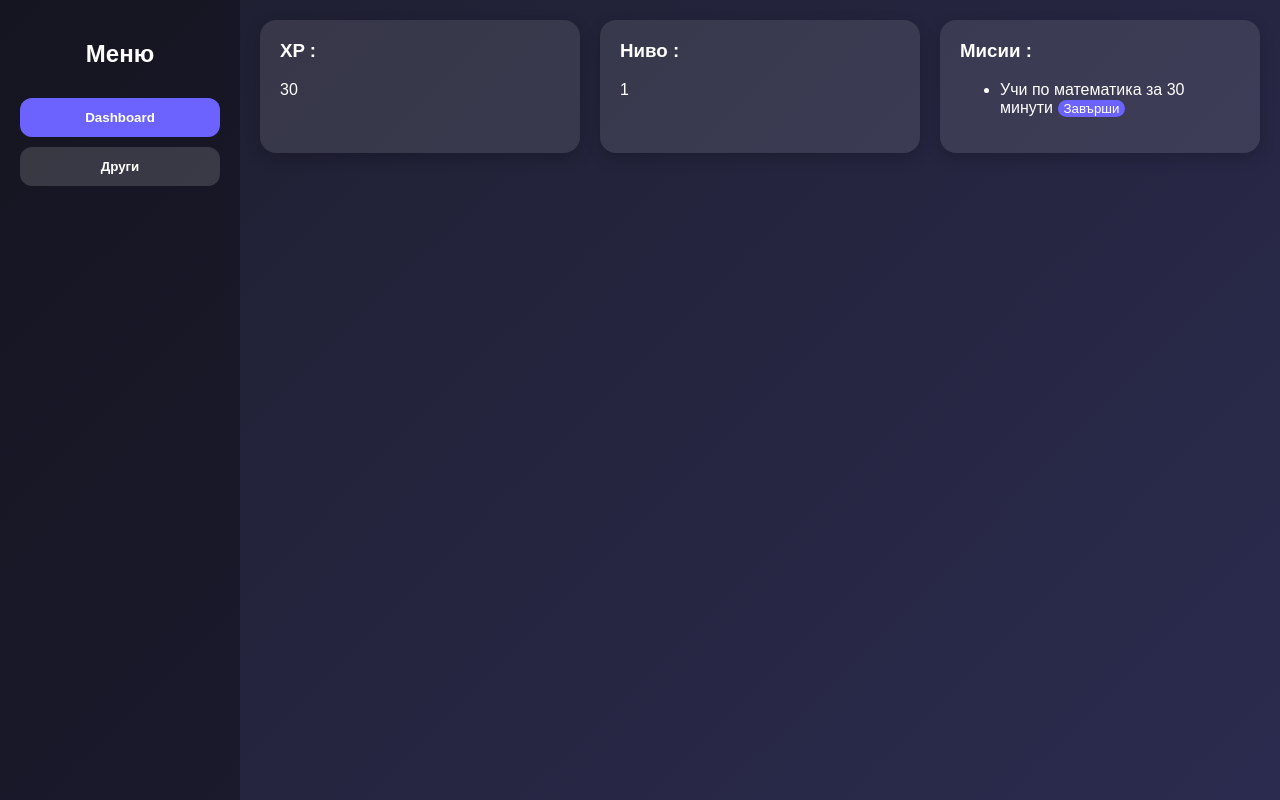
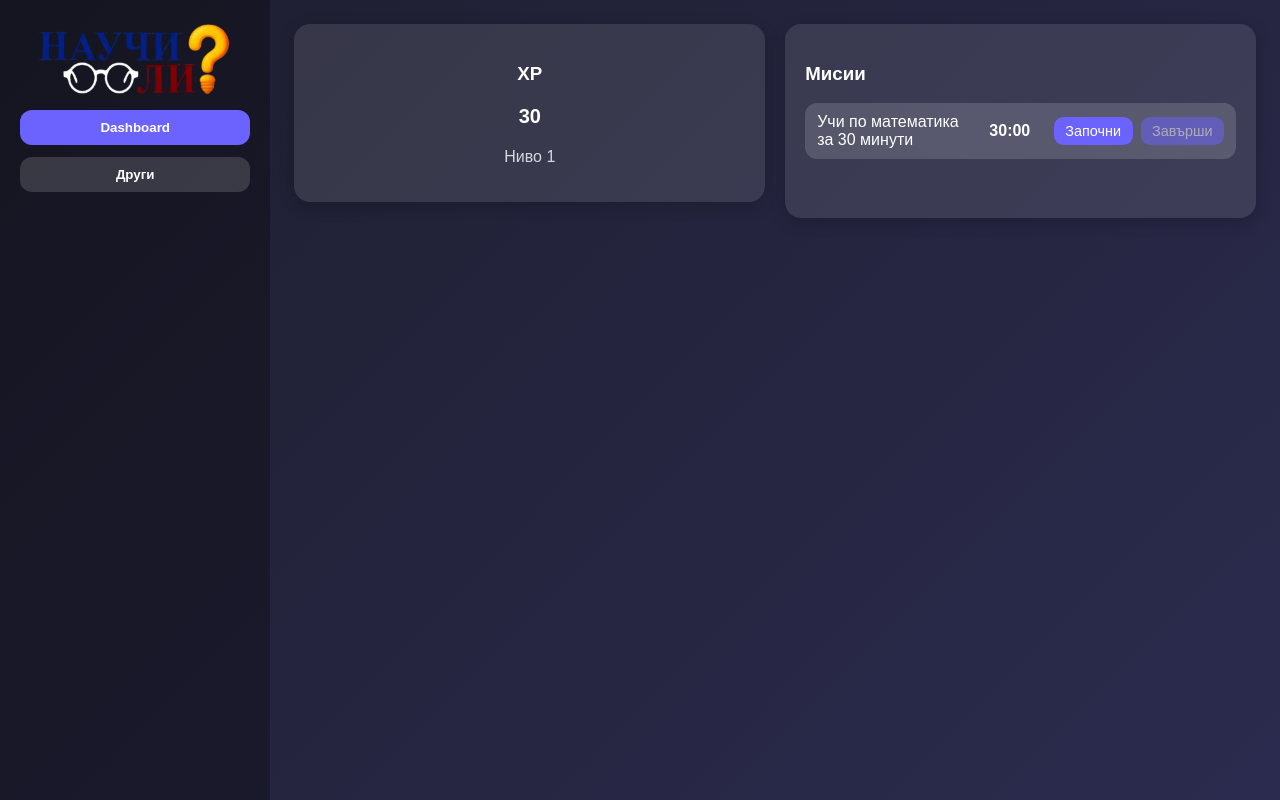
Before and after one commit to kganev26/NOIT-23, a Flask app: page /dashboard in a window 1280 px wide. Run offline with Flask 3, Linux system fonts and the light colour scheme; a user stored in the database is signed in; data comes from the database, SQL or seed files in the repository; both versions use the stored data as it was after the commit.

Commit message:
AddedTimer

```diff
--- a/app.py
+++ b/app.py
@@ -1,6 +1,11 @@
 from flask import Flask, render_template, redirect, url_for, request
 from flask_sqlalchemy import SQLAlchemy
-from flask_login import LoginManager, UserMixin, login_user, login_required, logout_user, current_user
+from flask_login import (
+    LoginManager, UserMixin,
+    login_user, login_required,
+    logout_user, current_user
+)
+from datetime import datetime, timedelta
 
 app = Flask(__name__)
 app.config['SECRET_KEY'] = 'dev-secret-key'
@@ -11,6 +16,7 @@ login_manager = LoginManager(app)
 login_manager.login_view = 'login'
 
 
+
 class User(UserMixin, db.Model):
     id = db.Column(db.Integer, primary_key=True)
     username = db.Column(db.String(100), unique=True, nullable=False)
@@ -18,12 +24,16 @@ class User(UserMixin, db.Model):
     xp = db.Column(db.Integer, default=0)
     level = db.Column(db.Integer, default=1)
 
+
 class Mission(db.Model):
     id = db.Column(db.Integer, primary_key=True)
-    title = db.Column(db.String(200), nullable=False)
-    xp_reward = db.Column(db.Integer, default=50)
+    title = db.Column(db.String(200))
+    xp_reward = db.Column(db.Integer)
+    duration = db.Column(db.Integer, nullable=True)
+    started_at = db.Column(db.DateTime, nullable=True)
     completed = db.Column(db.Boolean, default=False)
     user_id = db.Column(db.Integer, db.ForeignKey('user.id'))
+
 
 
 @login_manager.user_loader
@@ -31,31 +41,48 @@ def load_user(user_id):
     return User.query.get(int(user_id))
 
 
+
 @app.route('/', methods=['GET', 'POST'])
 def login():
     if request.method == 'POST':
-        user = User.query.filter_by(username=request.form['username']).first()
+        user = User.query.filter_by(
+            username=request.form['username']
+        ).first()
+
         if user and user.password == request.form['password']:
             login_user(user)
             return redirect(url_for('dashboard'))
+
     return render_template('login.html')
 
 
 @app.route('/register', methods=['GET', 'POST'])
 def register():
     if request.method == 'POST':
-        user = User(username=request.form['username'], password=request.form['password'])
+        user = User(
+            username=request.form['username'],
+            password=request.form['password']
+        )
         db.session.add(user)
         db.session.commit()
         return redirect(url_for('login'))
+
     return render_template('register.html')
 
 
 @app.route('/dashboard')
 @login_required
 def dashboard():
-    missions = Mission.query.filter_by(user_id=current_user.id, completed=False).all()
-    return render_template('dashboard.html', user=current_user, missions=missions)
+    missions = Mission.query.filter_by(
+        user_id=current_user.id,
+        completed=False
+    ).all()
+
+    return render_template(
+        'dashboard.html',
+        user=current_user,
+        missions=missions
+    )
 
 
 @app.route('/logout')
@@ -64,30 +91,74 @@ def logout():
     logout_user()
     return redirect(url_for('login'))
 
+
+
 @app.route('/generate-missions')
 @login_required
 def generate_missions():
+    Mission.query.filter_by(user_id=current_user.id).delete()
+
     missions = [
-        Mission(title="25 минути учене", xp_reward=50, user_id=current_user.id),
-        Mission(title="Завърши домашното по математика", xp_reward=70, user_id=current_user.id),
-        Mission(title="Прочети 1 глава от книга", xp_reward=60, user_id=current_user.id)
+        Mission(
+            title="Учи по математика за 30 минути",
+            xp_reward=50,
+            duration=30,
+            user_id=current_user.id
+        ),
+        Mission(
+            title="Прочети 10 страници от книга",
+            xp_reward=30,
+            duration=10,
+            user_id=current_user.id
+        )
     ]
     db.session.add_all(missions)
     db.session.commit()
     return redirect(url_for('dashboard'))
 
+@app.route('/start-mission/<int:mission_id>', methods=['POST'])
+@login_required
+def start_mission(mission_id):
+    mission = Mission.query.filter_by(
+        id=mission_id,
+        user_id=current_user.id,
+        completed=False
+    ).first_or_404()
+
+    if mission.started_at is not None:
+        return '', 204  # already running, ignore
+
+    mission.started_at = datetime.utcnow()
+    db.session.commit()
+    return '', 204
+
+
 @app.route('/complete-mission/<int:mission_id>', methods=['POST'])
 @login_required
 def complete_mission(mission_id):
-    mission = Mission.query.get_or_404(mission_id)
-    if mission.user_id == current_user.id and not mission.completed:
-        mission.completed = True
-        current_user.xp += mission.xp_reward
-        if current_user.xp >= current_user.level * 100:
-            current_user.level += 1
-        db.session.commit()
-    return 'OK'
+    mission = Mission.query.filter_by(
+        id=mission_id,
+        user_id=current_user.id,
+        completed=False
+    ).first_or_404()
 
+    if mission.duration:
+        if not mission.started_at:
+            return "Mission not started", 403
+
+        elapsed = datetime.utcnow() - mission.started_at
+        if elapsed < timedelta(minutes=mission.duration):
+            return "Too early", 403
+
+    current_user.xp += mission.xp_reward
+
+    while current_user.xp >= current_user.level * 100:
+        current_user.xp -= current_user.level * 100
+        current_user.level += 1
+
+    mission.completed = True
+    db.session.commit()
+    return '', 204
 
 if __name__ == '__main__':
     with app.app_context():
--- a/static/style.css
+++ b/static/style.css
@@ -1,4 +1,4 @@
-/* ==================== Base Styles ==================== */
+/* ==================== Base ==================== */
 body {
   font-family: Arial, sans-serif;
   background: linear-gradient(135deg, #1e1e2f, #2b2b4f);
@@ -10,12 +10,12 @@ min-height: 100vh;
 a {
   display: block;
   text-align: center;
-margin-top: 15px;
+  margin-top: 1rem;
   color: #bdbbff;
   text-decoration: none;
 }
 
-/* ==================== Container Layout ==================== */
+/* ==================== Layout ==================== */
 .container {
   display: flex;
   min-height: 100vh;
@@ -23,24 +23,25 @@ min-height: 100vh;
 
 /* ==================== Sidebar ==================== */
 .sidebar {
-width: 200px;
+  width: 18%;
+  min-width: 12rem;
   background: rgba(0,0,0,0.3);
-padding: 20px;
+  padding: 1.25rem;
   display: flex;
   flex-direction: column;
-gap: 10px;
+  gap: 0.75rem;
 }
 
 .sidebar h2 {
   text-align: center;
-margin-bottom: 20px;
+  margin-bottom: 1.25rem;
 }
 
 .tab-button {
   background: rgba(255,255,255,0.15);
   border: none;
-padding: 12px;
-border-radius: 12px;
+  padding: 0.75em;
+  border-radius: 0.75rem;
   cursor: pointer;
   color: #fff;
   font-weight: bold;
@@ -55,33 +56,29 @@ background: #6c63ff;
   background: rgba(255,255,255,0.25);
 }
 
-/* ==================== Content Area ==================== */
+/* ==================== Content ==================== */
 .content-area {
   flex: 1;
-padding: 20px;
+  padding: 1.5rem;
 }
 
 /* ==================== Cards ==================== */
 .cards {
   display: grid;
-grid-template-columns: repeat(auto-fit, minmax(220px, 1fr));
-gap: 20px;
+  grid-template-columns: repeat(auto-fit, minmax(14rem, 1fr));
+  gap: 1.25rem;
 }
 
 .card {
   background: rgba(255,255,255,0.1);
-padding: 20px;
-border-radius: 16px;
-box-shadow: 0 5px 15px rgba(0,0,0,0.2);
-}
-
-.card h3 {
-margin-top: 0;
+  padding: 1.25rem;
+  border-radius: 1rem;
+  box-shadow: 0 0.3rem 1rem rgba(0,0,0,0.2);
 }
 
 /* ==================== Buttons ==================== */
 button {
-border-radius: 10px;
+  border-radius: 0.6rem;
   border: none;
   background: #6c63ff;
   color: white;
@@ -104,65 +101,87 @@ padding: 0;
   display: flex;
   justify-content: space-between;
   align-items: center;
-margin: 10px 0;
-padding: 8px 12px;
+  margin: 0.6rem 0;
+  padding: 0.6rem 0.75rem;
   background: rgba(255,255,255,0.15);
-border-radius: 12px;
-transition: background 0.2s;
-}
-
-.missions li:hover {
-background: rgba(255,255,255,0.25);
+  border-radius: 0.75rem;
 }
 
 .missions button {
-padding: 6px 12px;
-font-size: 14px;
+  padding: 0.4em 0.8em;
+  font-size: 0.9rem;
 }
 
 /* ==================== Stats ==================== */
 .stats {
   text-align: center;
-margin-bottom: 20px;
+  margin-bottom: 1rem;
 }
 
 .xp {
-font-size: 20px;
+  font-size: 1.25rem;
   font-weight: bold;
 }
 
 .level {
   opacity: 0.8;
-margin-top: 5px;
+  margin-top: 0.25rem;
 }
-/* ==================== Login/Register Specific ==================== */
+
+/* ==================== Login/Register ==================== */
 .login-container {
   background: rgba(255, 255, 255, 0.1);
-  padding: 30px;
-  border-radius: 16px;
-  width: 360px;
+  padding: 2rem;
+  border-radius: 1rem;
+  width: 22rem;
   max-width: 90%;
-  box-shadow: 0 10px 30px rgba(0,0,0,0.3);
+  box-shadow: 0 0.6rem 2rem rgba(0,0,0,0.3);
   display: flex;
   flex-direction: column;
   align-items: center;
-  justify-content: center;
-  margin: 1em auto;
-  min-height: 50vh;
 }
 
 .login-container input {
   width: 100%;
-  padding: 10px;
-  margin-bottom: 12px;
-  border-radius: 8px;
+  padding: 0.6em;
+  margin-bottom: 0.75rem;
+  border-radius: 0.5rem;
   border: none;
-  outline: none;
-  font-size: 14px;
+  font-size: 0.9rem;
 }
 
 .login-container button {
   width: 100%;
-  padding: 12px;
-  margin-top: 6px;
+  padding: 0.75em;
 }
+
+/* ==================== Logo ==================== */
+.logo {
+  display: flex;
+  justify-content: center;
+}
+
+.logo img {
+  width: 15rem;
+  height: 4.9rem;
+}
+.timer-controls {
+  display: flex;
+  align-items: center;
+  gap: 0.5rem;
+}
+
+.timer-controls span {
+  font-weight: bold;
+  min-width: 4.5rem;
+  text-align: center;
+}
+
+button:disabled {
+  opacity: 0.5;
+  cursor: not-allowed;
+}
+
+button.ready {
+  background: #4caf50;
+}
--- a/templates/dashboard.html
+++ b/templates/dashboard.html
@@ -1,39 +1,44 @@
 <!DOCTYPE html>
 <html lang="bg">
+
 <head>
   <meta charset="UTF-8">
   <title>Dashboard</title>
   <link rel="stylesheet" href="{{ url_for('static', filename='style.css') }}">
 </head>
+
 <body>
+
   <div class="container">
 
     <div class="sidebar">
-      <h2>Меню</h2>
-      <button class="tab-button active" onclick="openTab('dashboardTab')">Dashboard</button>
-      <button class="tab-button" onclick="openTab('otherTab')">Други</button>
+      <div class="logo">
+        <img src="{{ url_for('static', filename='logo.png') }}" alt="Logo">
+      </div>
+
+      <button class="tab-button active" onclick="openTab(event, 'dashboardTab')">
+        Dashboard
+      </button>
+
+      <button class="tab-button" onclick="openTab(event, 'otherTab')">
+        Други
+      </button>
     </div>
 
     <div class="content-area">
-      <!-- Dashboard Tab -->
+
       <div id="dashboardTab" class="tab-content" style="display:block;">
         <div class="cards">
 
-          <!-- XP Card -->
-          <div class="card">
-            <h3>XP :</h3>
-            <p>{{ user.xp }}</p>
+          <div class="card stats">
+            <h3>XP</h3>
+            <p class="xp">{{ user.xp }}</p>
+            <p class="level">Ниво {{ user.level }}</p>
           </div>
 
-          <!-- Level Card -->
-          <div class="card">
-            <h3>Ниво :</h3>
-            <p>{{ user.level }}</p>
-          </div>
+          <div class="card missions">
+            <h3>Мисии</h3>
 
-          <!-- Missions Card -->
-          <div class="card">
-            <h3>Мисии :</h3>
             {% if not missions %}
             <button onclick="generateMissions()">Генерирай мисии</button>
             {% endif %}
@@ -43,31 +48,47 @@
               {% for mission in missions %}
               <li>
                 <span>{{ mission.title }}</span>
-                    <button onclick="completeMission({{ mission.id }}, {{ mission.xp_reward }})">Завърши</button>
+
+                <div class="timer-controls">
+                  <span id="timer-{{ mission.id }}">
+                    {{ mission.duration }}:00
+                  </span>
+
+                  <button id="start-{{ mission.id }}" onclick="startTimer({{ mission.id }}, {{ mission.duration }})">
+                    Започни
+                  </button>
+
+                  <button id="complete-{{ mission.id }}" disabled onclick="completeMission({{ mission.id }})">
+                    Завърши
+                  </button>
+                </div>
               </li>
               {% endfor %}
             </ul>
-            {% else %}
-              <p>Няма налични мисии!</p>
             {% endif %}
           </div>
 
         </div>
       </div>
 
-      <!-- Other Tab (example) -->
       <div id="otherTab" class="tab-content" style="display:none;">
+        <div class="card">
           <p>Тук ще са другите табове.</p>
         </div>
       </div>
 
     </div>
+  </div>
 
   <script>
+    function openTab(event, tabId) {
+      document.querySelectorAll('.tab-content')
+        .forEach(t => t.style.display = 'none');
+      document.querySelectorAll('.tab-button')
+        .forEach(b => b.classList.remove('active'));
 
-    function completeMission(id, xp) {
-      fetch(`/complete-mission/${id}`, { method: 'POST' })
-        .then(() => location.reload());
+      document.getElementById(tabId).style.display = 'block';
+      event.currentTarget.classList.add('active');
     }
 
     function generateMissions() {
@@ -75,17 +96,43 @@
         .then(() => location.reload());
     }
 
-    function openTab(tabId) {
-      const contents = document.querySelectorAll('.tab-content');
-      const buttons = document.querySelectorAll('.tab-button');
+    function completeMission(id) {
+      fetch(`/complete-mission/${id}`, { method: 'POST' })
+        .then(res => {
+          if (res.ok) location.reload();
+        });
+    }
 
-      contents.forEach(c => c.style.display = 'none');
-      buttons.forEach(b => b.classList.remove('active'));
+    function startTimer(id, minutes) {
+      const timerEl = document.getElementById(`timer-${id}`);
+      const startBtn = document.getElementById(`start-${id}`);
+      const completeBtn = document.getElementById(`complete-${id}`);
 
-      document.getElementById(tabId).style.display = 'block';
-      event.currentTarget.classList.add('active');
+      // prevent restarting
+      if (startBtn.disabled) return;
+      startBtn.disabled = true;
+
+      let timeLeft = minutes * 60;
+
+      const interval = setInterval(() => {
+        const min = Math.floor(timeLeft / 60);
+        const sec = timeLeft % 60;
+        timerEl.textContent = `${String(min).padStart(2, '0')}:${String(sec).padStart(2, '0')}`;
+        timeLeft--;
+
+        if (timeLeft < 0) {
+          clearInterval(interval);
+          timerEl.textContent = "Готово!";
+          completeBtn.disabled = false; // enable Complete
         }
+      }, 1000);
+
+      // optional: record start in backend
+      fetch(`/start-mission/${id}`, { method: 'POST' });
+    }
+
   </script>
 
 </body>
+
 </html>
```
Also changed, not shown: instance/database.db, static/logo.png (added). Lines whose indentation alone changed are shown as unchanged.
